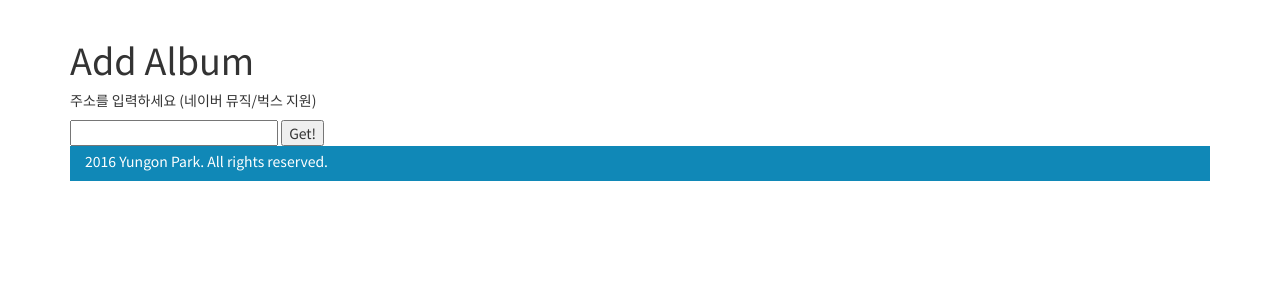
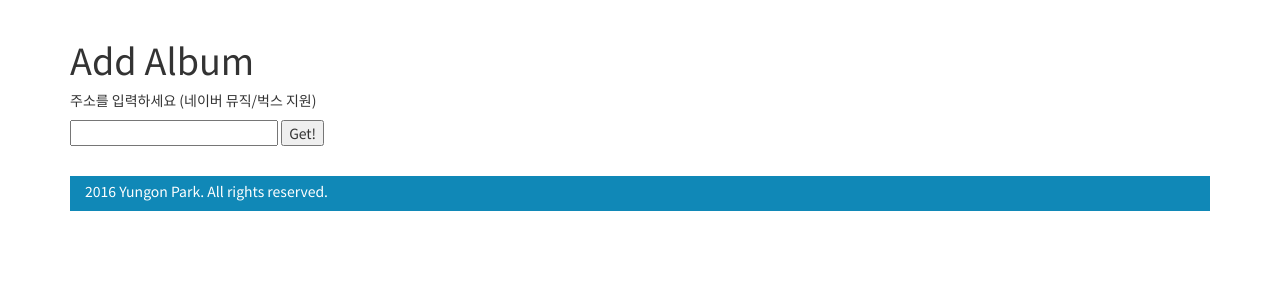
Before and after one commit to rubysoho07/MusicManager, a Django app: a page that uses manager_core/templates/manager_core/add_album.html in a window 1280 px wide. Shown: the part 52-352 px from the top of the page. Run offline with Django 3.2, Linux system fonts and the light colour scheme; some libraries are stand-ins or nearby versions.

Commit message:
Add padding for add album page.

```diff
--- a/manager_core/templates/manager_core/add_album.html
+++ b/manager_core/templates/manager_core/add_album.html
@@ -13,6 +13,7 @@
     <input type="text" name="album_url" id="album_url"/>
     <input type="submit" value="Get!" />
 </form>
+<div class="goni_padding"></div>
 <!-- Body end -->
 
 <!-- Footer -->
```
